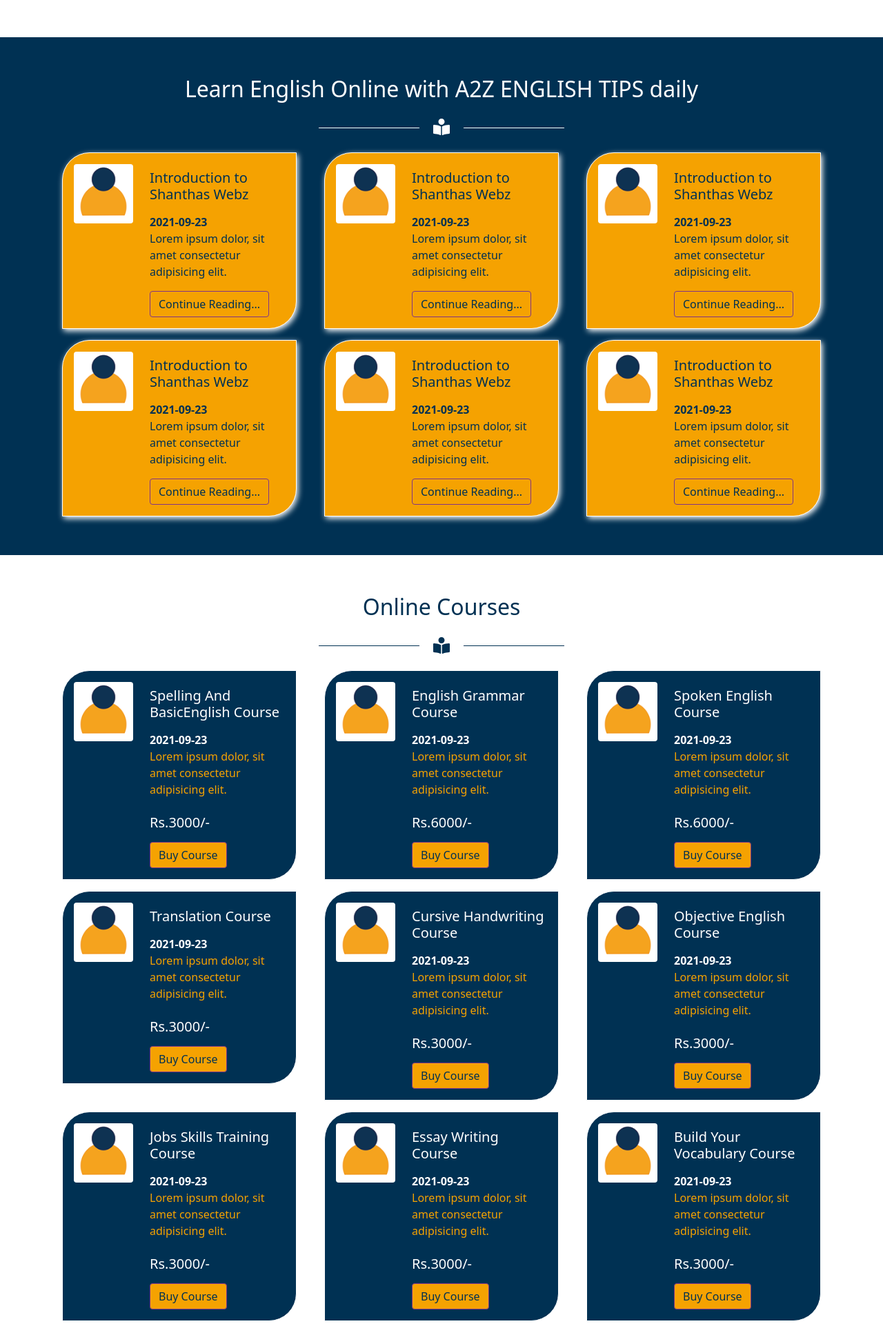
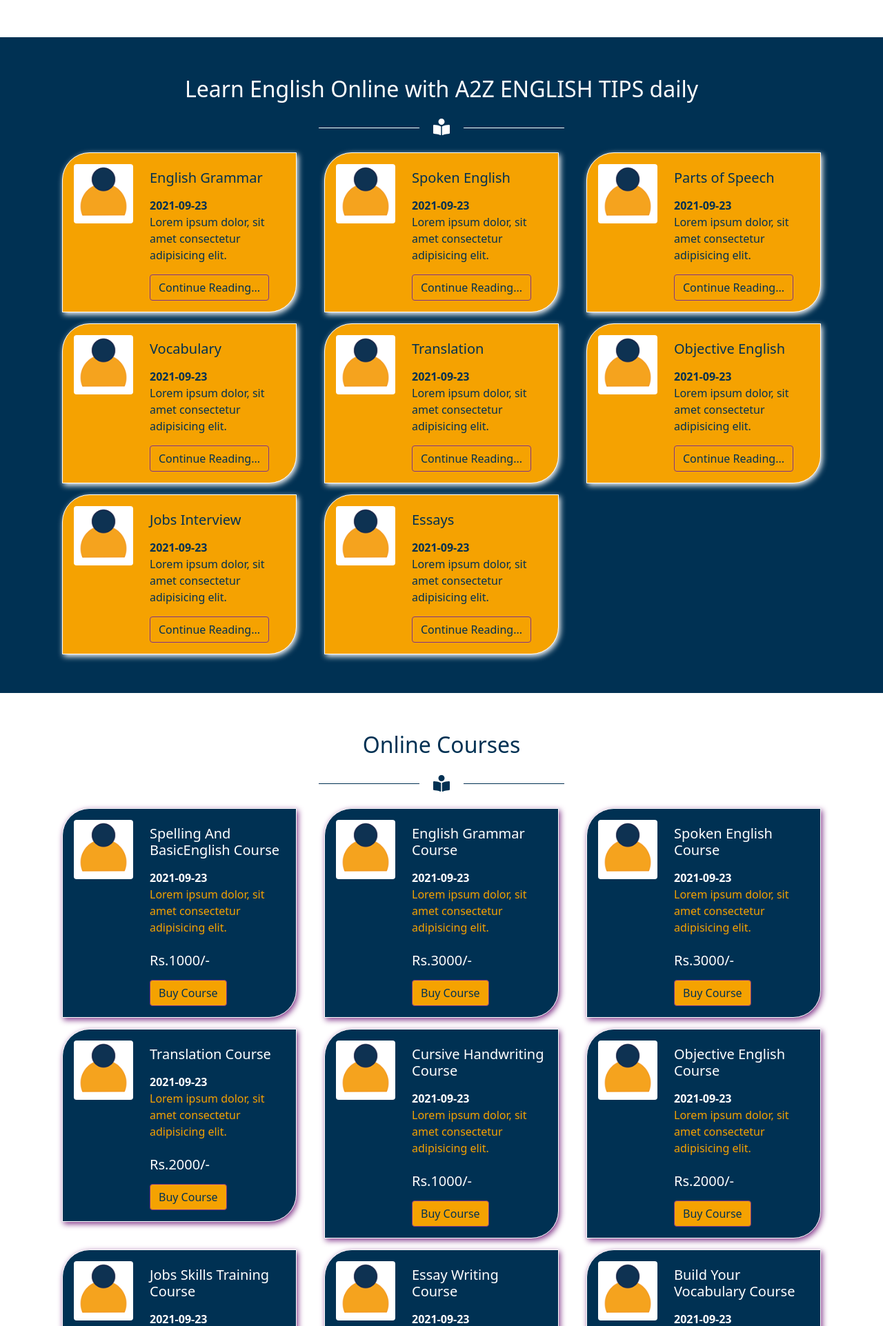
Before and after one commit to kotreshrnaik/a2zenglish, a CodeIgniter 4 app: the page made by app/Views/home_view.php in a window 1280 px wide. Shown: the part 839-2762 px from the top of the page at 69% size. Run offline with PHP 8.4 and a stand-in for CodeIgniter, Linux system fonts and the light colour scheme; the template is opened without the code that fills it, so the values that code supplies are empty; some libraries are stand-ins or nearby versions.

Commit message:
Upadated methods under menus

```diff
--- a/app/Controllers/Blogs.php
+++ b/app/Controllers/Blogs.php
@@ -17,9 +17,9 @@
     {
         return view('home_view');
     }
-    public function Grammar()
+    public function EnglishGrammar()
     {
-        return view('blogs/grammar_view');
+        return view('blogs/englishgrammar_view');
     }
     public function SpokenEnglish()
     {
--- a/app/Views/home_view.php
+++ b/app/Views/home_view.php
@@ -80,7 +80,7 @@
                             </div>
                         </div>
                         <div class="col-md-8">
-                            <h5 class="pt-2 pb-2">Introduction to Shanthas Webz</h5>
+                            <h5 class="pt-2 pb-2">English Grammar</h5>
                             <strong class="date"><?= date('Y-m-d') ?></strong class="date">
                             <p>Lorem ipsum dolor, sit amet consectetur adipisicing elit.</p>
                             <a href="#" class="btn custom-button">Continue Reading... </a>
@@ -97,7 +97,7 @@
                             </div>
                         </div>
                         <div class="col-md-8">
-                            <h5 class="pt-2 pb-2">Introduction to Shanthas Webz</h5>
+                            <h5 class="pt-2 pb-2">Spoken English</h5>
                             <strong class="date"><?= date('Y-m-d') ?></strong>
                             <p>Lorem ipsum dolor, sit amet consectetur adipisicing elit.</p>
                             <a href="#" class="btn custom-button">Continue Reading... </a>
@@ -114,7 +114,7 @@
                             </div>
                         </div>
                         <div class="col-md-8">
-                            <h5 class="pt-2 pb-2">Introduction to Shanthas Webz</h5>
+                            <h5 class="pt-2 pb-2">Parts of Speech</h5>
                             <strong class="date"><?= date('Y-m-d') ?></strong>
                             <p>Lorem ipsum dolor, sit amet consectetur adipisicing elit.</p>
                             <a href="#" class="btn custom-button">Continue Reading... </a>
@@ -131,7 +131,7 @@
                             </div>
                         </div>
                         <div class="col-md-8">
-                            <h5 class="pt-2 pb-2">Introduction to Shanthas Webz</h5>
+                            <h5 class="pt-2 pb-2">Vocabulary</h5>
                             <strong class="date"><?= date('Y-m-d') ?></strong>
                             <p>Lorem ipsum dolor, sit amet consectetur adipisicing elit.</p>
                             <a href="#" class="btn custom-button">Continue Reading... </a>
@@ -148,7 +148,7 @@
                             </div>
                         </div>
                         <div class="col-md-8">
-                            <h5 class="pt-2 pb-2">Introduction to Shanthas Webz</h5>
+                            <h5 class="pt-2 pb-2">Translation</h5>
                             <strong class="date"><?= date('Y-m-d') ?></strong>
                             <p>Lorem ipsum dolor, sit amet consectetur adipisicing elit.</p>
                             <a href="#" class="btn custom-button">Continue Reading... </a>
@@ -165,7 +165,41 @@
                             </div>
                         </div>
                         <div class="col-md-8">
-                            <h5 class="pt-2 pb-2">Introduction to Shanthas Webz</h5>
+                            <h5 class="pt-2 pb-2">Objective English</h5>
+                            <strong class="date"><?= date('Y-m-d') ?></strong>
+                            <p>Lorem ipsum dolor, sit amet consectetur adipisicing elit.</p>
+                            <a href="#" class="btn custom-button">Continue Reading... </a>
+                        </div>
+                    </div>
+                </div>
+            </div>
+            <div class="col-md-4">
+                <div class="small-blog m-2 p-3">
+                    <div class="row">
+                        <div class="col-md-4">
+                            <div class="text-center">
+                                <img src="<?= base_url(); ?>/public/assets/images/blogs/blog.png" alt="" class="img-fluid rounded">
+                            </div>
+                        </div>
+                        <div class="col-md-8">
+                            <h5 class="pt-2 pb-2">Jobs Interview</h5>
+                            <strong class="date"><?= date('Y-m-d') ?></strong>
+                            <p>Lorem ipsum dolor, sit amet consectetur adipisicing elit.</p>
+                            <a href="#" class="btn custom-button">Continue Reading... </a>
+                        </div>
+                    </div>
+                </div>
+            </div>
+            <div class="col-md-4">
+                <div class="small-blog m-2 p-3">
+                    <div class="row">
+                        <div class="col-md-4">
+                            <div class="text-center">
+                                <img src="<?= base_url(); ?>/public/assets/images/blogs/blog.png" alt="" class="img-fluid rounded">
+                            </div>
+                        </div>
+                        <div class="col-md-8">
+                            <h5 class="pt-2 pb-2">Essays</h5>
                             <strong class="date"><?= date('Y-m-d') ?></strong>
                             <p>Lorem ipsum dolor, sit amet consectetur adipisicing elit.</p>
                             <a href="#" class="btn custom-button">Continue Reading... </a>
@@ -205,7 +239,7 @@
                             <h5 class="pt-2 pb-2">Spelling And BasicEnglish Course</h5>
                             <strong class="date"><?= date('Y-m-d') ?></strong>
                             <p>Lorem ipsum dolor, sit amet consectetur adipisicing elit.</p>
-                            <h5 class="pt-2 pb-2">Rs.3000/-</h5>
+                            <h5 class="pt-2 pb-2">Rs.1000/-</h5>
                             <a href="#" class="btn custom-button">Buy Course</a>
 
                         </div>
@@ -226,7 +260,7 @@
                             <h5 class="pt-2 pb-2">English Grammar Course</h5>
                             <strong class="date"><?= date('Y-m-d') ?></strong>
                             <p>Lorem ipsum dolor, sit amet consectetur adipisicing elit.</p>
-                            <h5 class="pt-2 pb-2">Rs.6000/-</h5>
+                            <h5 class="pt-2 pb-2">Rs.3000/-</h5>
                             <a href="#" class="btn custom-button">Buy Course</a>
 
                         </div>
@@ -247,7 +281,7 @@
                             <h5 class="pt-2 pb-2">Spoken English Course</h5>
                             <strong class="date"><?= date('Y-m-d') ?></strong>
                             <p>Lorem ipsum dolor, sit amet consectetur adipisicing elit.</p>
-                            <h5 class="pt-2 pb-2">Rs.6000/-</h5>
+                            <h5 class="pt-2 pb-2">Rs.3000/-</h5>
                             <a href="#" class="btn custom-button">Buy Course</a>
 
                         </div>
@@ -268,7 +302,7 @@
                             <h5 class="pt-2 pb-2">Translation Course</h5>
                             <strong class="date"><?= date('Y-m-d') ?></strong>
                             <p>Lorem ipsum dolor, sit amet consectetur adipisicing elit.</p>
-                            <h5 class="pt-2 pb-2">Rs.3000/-</h5>
+                            <h5 class="pt-2 pb-2">Rs.2000/-</h5>
                             <a href="#" class="btn custom-button">Buy Course</a>
 
                         </div>
@@ -289,7 +323,7 @@
                             <h5 class="pt-2 pb-2">Cursive Handwriting Course</h5>
                             <strong class="date"><?= date('Y-m-d') ?></strong>
                             <p>Lorem ipsum dolor, sit amet consectetur adipisicing elit.</p>
-                            <h5 class="pt-2 pb-2">Rs.3000/-</h5>
+                            <h5 class="pt-2 pb-2">Rs.1000/-</h5>
                             <a href="#" class="btn custom-button">Buy Course</a>
 
                         </div>
@@ -310,7 +344,7 @@
                             <h5 class="pt-2 pb-2">Objective English Course</h5>
                             <strong class="date"><?= date('Y-m-d') ?></strong>
                             <p>Lorem ipsum dolor, sit amet consectetur adipisicing elit.</p>
-                            <h5 class="pt-2 pb-2">Rs.3000/-</h5>
+                            <h5 class="pt-2 pb-2">Rs.2000/-</h5>
                             <a href="#" class="btn custom-button">Buy Course</a>
 
                         </div>
@@ -352,7 +386,7 @@
                             <h5 class="pt-2 pb-2">Essay Writing Course</h5>
                             <strong class="date"><?= date('Y-m-d') ?></strong>
                             <p>Lorem ipsum dolor, sit amet consectetur adipisicing elit.</p>
-                            <h5 class="pt-2 pb-2">Rs.3000/-</h5>
+                            <h5 class="pt-2 pb-2">Rs.1000/-</h5>
                             <a href="#" class="btn custom-button">Buy Course</a>
 
                         </div>
@@ -373,7 +407,7 @@
                             <h5 class="pt-2 pb-2">Build Your Vocabulary Course</h5>
                             <strong class="date"><?= date('Y-m-d') ?></strong>
                             <p>Lorem ipsum dolor, sit amet consectetur adipisicing elit.</p>
-                            <h5 class="pt-2 pb-2">Rs.3000/-</h5>
+                            <h5 class="pt-2 pb-2">Rs.1000/-</h5>
                             <a href="#" class="btn custom-button">Buy Course</a>
 
                         </div>
@@ -394,7 +428,7 @@
                             <h5 class="pt-2 pb-2">Precis Writing Course</h5>
                             <strong class="date"><?= date('Y-m-d') ?></strong>
                             <p>Lorem ipsum dolor, sit amet consectetur adipisicing elit.</p>
-                            <h5 class="pt-2 pb-2">Rs.3000/-</h5>
+                            <h5 class="pt-2 pb-2">Rs.1000/-</h5>
                             <a href="#" class="btn custom-button">Buy Course</a>
 
                         </div>
--- a/app/Views/layouts/base.php
+++ b/app/Views/layouts/base.php
@@ -34,15 +34,14 @@
                                 </a>
                                 <ul class="dropdown-menu" aria-labelledby="social-media-dropdown">
 
-                                    <li><a class="dropdown-item" href="<?= base_url(); ?>/website-solutions/website-design">Website Design</a></li>
+                                    <li><a class="dropdown-item" href="<?= base_url(); ?>/socialmedia/youtube-channel">Youtube</a></li>
 
-                                    <li><a class="dropdown-item" href="<?= base_url(); ?>/website-solutions/website-developement">Website Development</a></li>
+                                    <li><a class="dropdown-item" href="<?= base_url(); ?>/socialmedia/facebookpage">Facebook Page</a></li>
 
-                                    <li><a class="dropdown-item" href="<?= base_url(); ?>/website-solutions/landing-page-development">Landing Page Development</a></li>
+                                    <li><a class="dropdown-item" href="<?= base_url(); ?>/socialmedia/instagram">Instagram</a></li>
 
-                                    <li><a class="dropdown-item" href="<?= base_url(); ?>/website-solutions/e-commerce-website-development">E-Commerce Website Development</a></li>
+                                    <li><a class="dropdown-item" href="<?= base_url(); ?>/socialmedia/spotify">Spotify</a></li>
 
-                                    <li><a class="dropdown-item" href="<?= base_url(); ?>/website-solutions/shopify">Shopify</a></li>
                                 </ul>
                             </li>
                             <li class="nav-item dropdown">
@@ -51,21 +50,21 @@
                                 </a>
                                 <ul class="dropdown-menu mb-0 justify-content-center" aria-labelledby="downloads-dropdown">
 
-                                    <li><a class="dropdown-item" href="<?= base_url(); ?>/digital-marketing-services/search-engine-optimization">Search Engine Optimization</a></li>
+                                    <li><a class="dropdown-item" href="<?= base_url(); ?>/downloads/english-grammar">English Grammar</a></li>
 
-                                    <li><a class="dropdown-item" href="<?= base_url(); ?>/digital-marketing-services/search-engine-marketing">Search Engine Marketing</a></li>
+                                    <li><a class="dropdown-item" href="<?= base_url(); ?>/downloads/spoken-english">Spoken English</a></li>
 
-                                    <li><a class="dropdown-item" href="<?= base_url(); ?>/digital-marketing-services/social-media-marketing">Social Media Marketing</a></li>
+                                    <li><a class="dropdown-item" href="<?= base_url(); ?>/downloads/parts-of-speech">Parts Of Speech</a></li>
 
-                                    <li><a class="dropdown-item" href="<?= base_url(); ?>/digital-marketing-services/pay-per-click">Pay Per Click</a></li>
+                                    <li><a class="dropdown-item" href="<?= base_url(); ?>/downloads/vocabulary">Vocabulary</a></li>
 
-                                    <li><a class="dropdown-item" href="<?= base_url(); ?>/digital-marketing-services/content-marketing">Content Marketing</a></li>
+                                    <li><a class="dropdown-item" href="<?= base_url(); ?>/downloads/translation">Translation</a></li>
 
-                                    <li><a class="dropdown-item" href="<?= base_url(); ?>/digital-marketing-services/e-mail-marketing">E-mail Marketing</a></li>
+                                    <li><a class="dropdown-item" href="<?= base_url(); ?>/downloads/objective-english">Objective English</a></li>
 
-                                    <li><a class="dropdown-item" href="<?= base_url(); ?>/digital-marketing-services/whatsapp-sms-marketing">Whatsapp/SMS Marketing</a></li>
+                                    <li><a class="dropdown-item" href="<?= base_url(); ?>/downloads/interview">Interview Q&A</a></li>
 
-                                    <li><a class="dropdown-item" href="<?= base_url(); ?>/digital-marketing-services/app-promotions">App Promotions</a></li>
+                                    <li><a class="dropdown-item" href="<?= base_url(); ?>/downloads/essays">Essays</a></li>
                                 </ul>
                             </li>
                         </ul>
@@ -140,7 +139,7 @@
                             </a>
                             <ul class="dropdown-menu" aria-labelledby="blogs-dropdown">
 
-                                <li><a class="dropdown-item" href="<?= base_url(); ?>/blogs/grammar">Grammar</a></li>
+                                <li><a class="dropdown-item" href="<?= base_url(); ?>/blogs/english-grammar">English Grammar</a></li>
                                 <li><hr class="dropdown-divider"></li>
                                 <li><a class="dropdown-item" href="<?= base_url(); ?>/blogs/spoken-english">Spoken English</a></li>
                                 <li><hr class="dropdown-divider"></li>
@@ -167,11 +166,10 @@
                             </a>
                             <ul class="dropdown-menu" aria-labelledby="more-dropdown">
 
-                                <li><a class="dropdown-item" href="<?= base_url(); ?>/blogs/grammar">Grammar</a></li>
+                                <li><a class="dropdown-item" href="<?= base_url(); ?>/more/english-charts">English Charts</a></li>
                                 <li><hr class="dropdown-divider"></li>
-                                <li><a class="dropdown-item" href="<?= base_url(); ?>/blogs/spoken-english">Spoken English</a></li>
-                                <li><hr class="dropdown-divider"></li>
-                                <li><a class="dropdown-item" href="<?= base_url(); ?>/blogs/parts-of-speech">Parts Of Speech</a></li>
+                                <li><a class="dropdown-item" href="<?= base_url(); ?>/more/students-doubts">Students' Doubts</a></li>
+
 
                             </ul>
                         </li>
@@ -209,16 +207,26 @@
                                 <li><a href="<?= base_url(); ?>">Home</a></li>
                                 <li><a href="<?= base_url(); ?>/about">About</a></li>
                                 <li><a href="<?= base_url(); ?>/contact">Contact</a></li>
-                                <li><a href="<?= base_url(); ?>/blog">Blogs</a></li>
+                                <li><a href="<?= base_url(); ?>/blogs">Blogs</a></li>
+                                <li><a href="<?= base_url(); ?>/downloads">Downloads</a></li>
+                                <li><a href="<?= base_url(); ?>/">eBooks</a></li>
                             </ul>
                         </div>
                     </div>
                     <div class="col-md-3 col-6">
                         <h2 class="pt-2 pt-2">Online Courses</h2>
                         <ul>
-                            <li><a href="">Design Solutions</a></li>
-                            <li><a href="">Website Solutions</a></li>
-                            <li><a href="">Digital Marketing Services</a></li>
+                            <li><a href="<?= base_url(); ?>/"></a>Spelling And BasicEnglish Course</li>
+                            <li><a href="<?= base_url(); ?>/"></a>English Grammar Course</li>
+                            <li><a href="<?= base_url(); ?>/"></a>Spoken English Course</li>
+                            <li><a href="<?= base_url(); ?>/"></a>Translation Course</li>
+                            <li><a href="<?= base_url(); ?>/"></a>Cursive Handwriting Course</li>
+                            <li><a href="<?= base_url(); ?>/"></a>Objective English Course</li>
+                            <li><a href="<?= base_url(); ?>/"></a>Jobs Skills Training Course</li>
+                            <li><a href="<?= base_url(); ?>/"></a>Essay Writing Course</li>
+                            <li><a href="<?= base_url(); ?>/"></a>Build Your Vocabulary Course</li>
+                            <li><a href="<?= base_url(); ?>/"></a>Precis Writing Course</li>
+
                         </ul>
                     </div>
                     <div class="col-md-3">
```
Also changed, not shown: app/Config/Routes.php (+4 -3 lines), public/assets/scss/style.css, public/assets/scss/style.scss.
